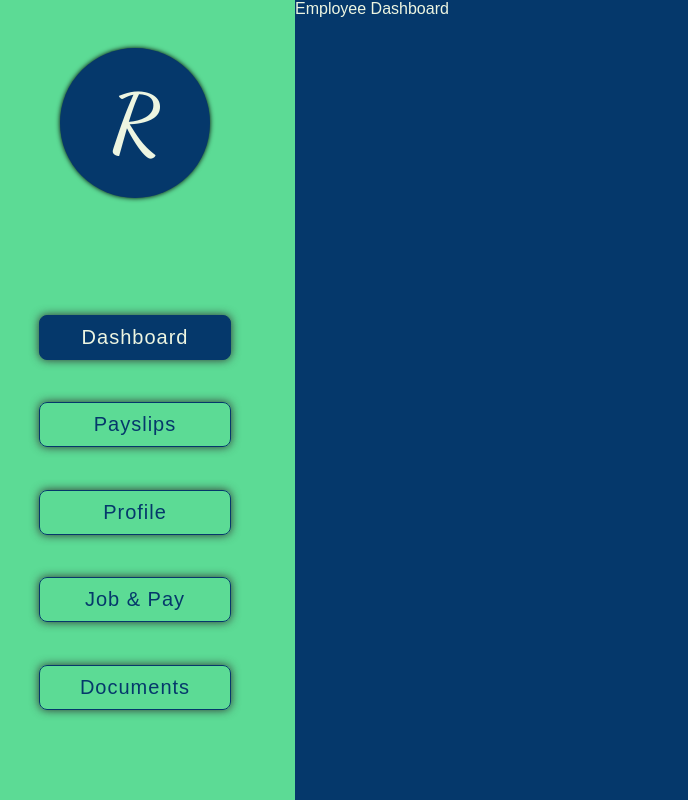
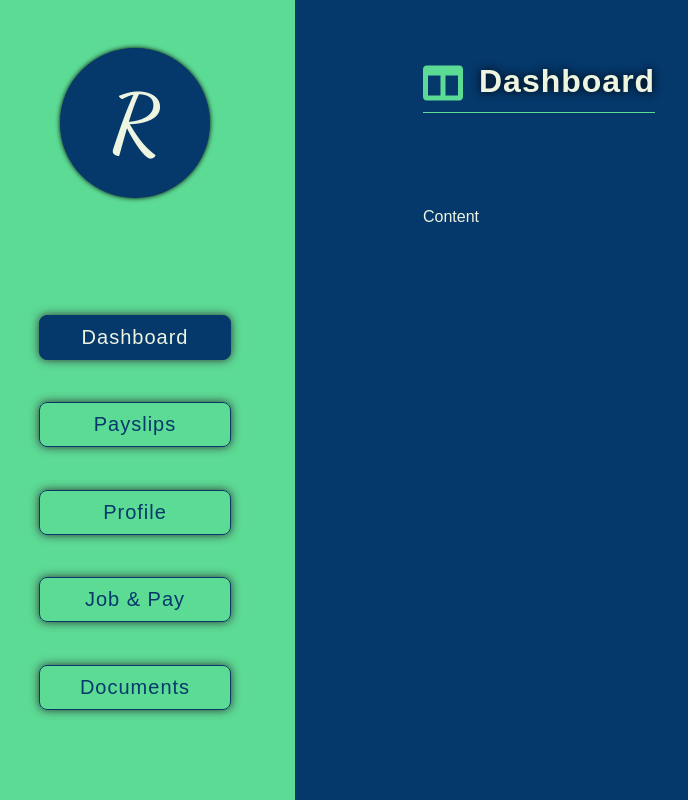
Before and after one commit to joshhammer/propulsion-final-project, a React (Create React App) app in the folder frontend/: page /employee/dashboard in a window 1280 px wide. Shown: the whole page, without its empty margins (25-713 px from the left). Built offline with nearby package versions, Linux system fonts and the light colour scheme.

Commit message:
set up basic dashboard containers

```diff
--- /dev/null
+++ b/frontend/src/components/AppContainer/Employee/EmployeeDashboard/EmployeeDashboard.scss
@@ -0,0 +1,43 @@
+.employee-dashboard-wrapper {
+    display: flex;
+    justify-content: center;
+}
+
+.employee-dashboard-container {
+    height: 100%;
+    width: 80%;
+    padding-top: 2rem;
+    padding: 0 1rem;
+}
+
+.employee-dashboard-title-box {
+    padding-left: 1rem;
+    height: 20%;
+    display: flex;
+    align-items: center;
+    & h1 {
+        text-shadow: 0 0 10px black;
+        padding-bottom: .75rem;
+        // border-bottom: 1px solid var(--mainWhite);
+        letter-spacing: 1px;
+        margin-left: 1rem;
+    }
+    & svg {
+        width: 40px;
+        height: 40px;
+        color: var(--mainGreen);
+    }
+}
+
+.employee-dashboard-title-and-logo {
+    display: flex;
+    border-bottom: 1px solid var(--mainGreen);
+    padding-top: 1rem;
+}
+
+.employee-dashboard-content {
+    height: 80%;
+    padding: 3rem 1rem;
+    overflow: scroll;
+    position: relative;
+}
--- a/frontend/src/components/AppContainer/Employee/EmployeeDashboard/EmployeeDashboards.js
+++ b/frontend/src/components/AppContainer/Employee/EmployeeDashboard/EmployeeDashboards.js
@@ -1,12 +1,25 @@
 import React from "react";
 import '../../AppContainer.scss';
+import './EmployeeDashboard.scss'
 
-const EmployeeDashboard = (props) => {
-    return (
-        <div className="employee-dashboard pages-container">
-            Employee Dashboard
+class EmployeeDashboard extends React.Component {
+    render() {
+        return (
+            <div className="employee-dashboard-wrapper pages-container">
+                <div className='employee-dashboard-container'>
+                    <div className='employee-dashboard-title-box'>
+                        <div className='employee-dashboard-title-and-logo'>
+                            <svg aria-hidden="true" focusable="false" data-prefix="fas" data-icon="columns" class="svg-inline--fa fa-columns fa-w-16" role="img" xmlns="http://www.w3.org/2000/svg" viewBox="0 0 512 512"><path fill="currentColor" d="M464 32H48C21.49 32 0 53.49 0 80v352c0 26.51 21.49 48 48 48h416c26.51 0 48-21.49 48-48V80c0-26.51-21.49-48-48-48zM224 416H64V160h160v256zm224 0H288V160h160v256z"></path></svg>
+                            <h1>Dashboard</h1>
+                        </div>
+                    </div>
+                    <div className='employee-dashboard-content'>
+                        Content
+                    </div>
+                </div>
             </div>
-    )
+        )
+    }
 }
 
 export default EmployeeDashboard;
```
Also changed, not shown: frontend/src/assets/svg/address-card-solid.svg (added), frontend/src/assets/svg/columns-solid.svg (added).
